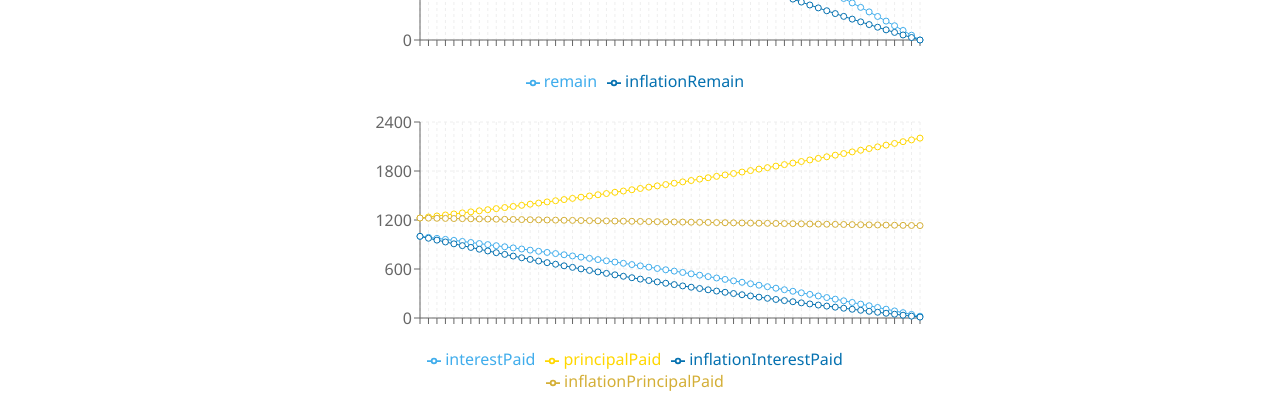
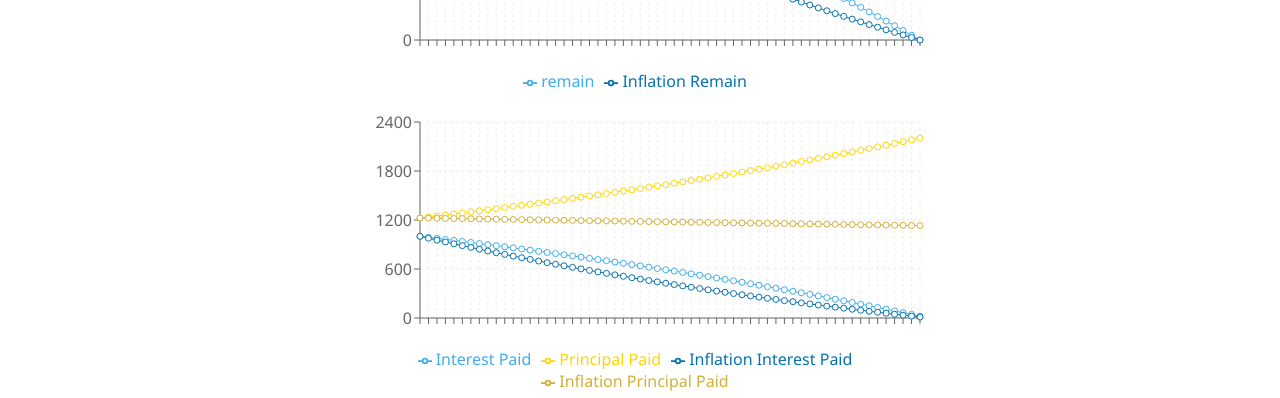
Before and after one commit to ElaJahoda/janouskova-ita-2022, a React (Create React App) app: page /mortgage-calculator in a window 1280 px wide. Shown: the part 554-952 px from the top of the page. Built offline with nearby package versions, Linux system fonts and the light colour scheme.

Commit message:
refactor Mortgage Calculator Inflation

```diff
--- a/src/MortgageCalculator/MortgageCalculator.tsx
+++ b/src/MortgageCalculator/MortgageCalculator.tsx
@@ -15,9 +15,9 @@ import React, { useState } from 'react'
 import styled from '@emotion/styled'
 
 const calculateMonthlyPayment = (amount: number, rate: number, years: number) => {
-  const dataAmount = amount ? amount : 0
-  const monthlyRate = rate ? rate / 100 / 12 : 0
-  const months = years ? years * 12 : 0
+  const dataAmount = amount || 0
+  const monthlyRate = rate / 100 / 12 || 0
+  const months = years * 12 || 0
   if (amount && rate && years) {
     return (
       (dataAmount * monthlyRate * Math.pow(1 + monthlyRate, months)) /
@@ -39,17 +39,25 @@ const formatDecimals = (item: number) => {
   return Number(item.toFixed(2))
 }
 
+const getLinearMonthInflation = (yearInflation: number) => {
+  return Math.pow(yearInflation || 0, 1 / 12)
+}
+
 type DataCalculateMortgage = ReturnType<typeof calculateMortgage>
 
-const calculateMortgage = (amount: number, rate: number, years: number, inflation: number) => {
-  const monthlyPayment = calculateMonthlyPayment(amount, rate, years)
-  const dataInflation = inflation ? inflation : 0
-  let remain = amount
+const calculateMortgage = (arg: {
+  amount: number
+  rate: number
+  years: number
+  inflation: number
+}) => {
+  const monthlyPayment = calculateMonthlyPayment(arg.amount, arg.rate, arg.years)
+  const monthInflation = getLinearMonthInflation(arg.inflation)
+  let remain = arg.amount
   let inflationCoefficient = 1
-  const monthInflation = Math.pow(dataInflation, 1 / 12)
 
-  const rowsData = Array.from({ length: years * 12 }, (v, i) => (i = i + 1)).map(i => {
-    const monthlyInterestPayment = (rate / 100 / 12) * remain
+  const rowsData = Array.from({ length: arg.years * 12 }, (v, i) => i + 1).map(i => {
+    const monthlyInterestPayment = (arg.rate / 100 / 12) * remain
     const monthlyPrincipalPayment = monthlyPayment - monthlyInterestPayment
     remain -= monthlyPrincipalPayment
 
@@ -81,7 +89,7 @@ export const MortgageCalculator = () => {
   const [years, setYears] = useState(5)
   const [inflation, setInflation] = useState(4)
 
-  const dataCalculateMortgage = calculateMortgage(amount, rate, years, inflation)
+  const dataCalculateMortgage = calculateMortgage({ amount, rate, years, inflation })
   return (
     <Div_Styled>
       <Helmet>
@@ -173,12 +181,12 @@ const Table = (props: { calculatedMortgage: DataCalculateMortgage }) => {
 const Charts = (props: { calculatedMortgage: DataCalculateMortgage }) => {
   const chartData = props.calculatedMortgage.rowsData.map((item, index) => ({
     xAxis: { index },
-    interestPaid: formatDecimals(item.monthlyInterestPayment),
-    principalPaid: formatDecimals(item.monthlyPrincipalPayment),
+    'Interest Paid': formatDecimals(item.monthlyInterestPayment),
+    'Principal Paid': formatDecimals(item.monthlyPrincipalPayment),
     remain: formatDecimals(item.remain),
-    inflationInterestPaid: formatDecimals(item.inflationInterestPaid),
-    inflationPrincipalPaid: formatDecimals(item.inflationPrincipalPaid),
-    inflationRemain: formatDecimals(item.inflationRemain),
+    'Inflation Interest Paid': formatDecimals(item.inflationInterestPaid),
+    'Inflation Principal Paid': formatDecimals(item.inflationPrincipalPaid),
+    'Inflation Remain': formatDecimals(item.inflationRemain),
   }))
 
   return (
@@ -207,7 +215,7 @@ const Charts = (props: { calculatedMortgage: DataCalculateMortgage }) => {
         />
         <Line
           type='monotone'
-          dataKey='inflationRemain'
+          dataKey='Inflation Remain'
           stroke={theme.darkQuaternaryColor}
           activeDot={{ r: 8 }}
         />
@@ -230,28 +238,28 @@ const Charts = (props: { calculatedMortgage: DataCalculateMortgage }) => {
         <Legend />
         <Line
           type='monotone'
-          dataKey='interestPaid'
+          dataKey='Interest Paid'
           stroke={theme.quaternaryColor}
           strokeWidth={1}
           activeDot={{ r: 8 }}
         />
         <Line
           type='monotone'
-          dataKey='principalPaid'
+          dataKey='Principal Paid'
           stroke={theme.primaryColor}
           strokeWidth={1}
           activeDot={{ r: 8 }}
         />
         <Line
           type='monotone'
-          dataKey='inflationInterestPaid'
+          dataKey='Inflation Interest Paid'
           stroke={theme.darkQuaternaryColor}
           strokeWidth={1}
           activeDot={{ r: 8 }}
         />
         <Line
           type='monotone'
-          dataKey='inflationPrincipalPaid'
+          dataKey='Inflation Principal Paid'
           stroke={theme.darkPrimaryColor}
           strokeWidth={1}
           activeDot={{ r: 8 }}
```
